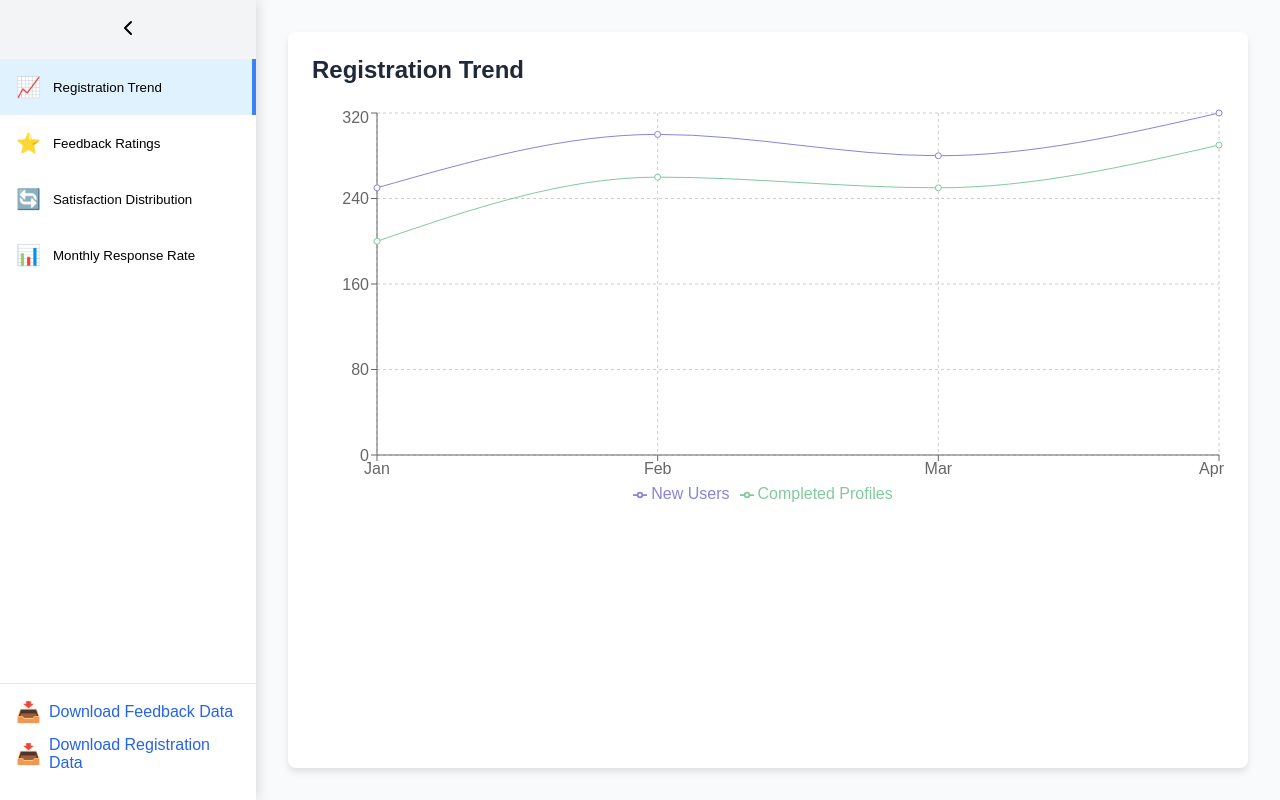
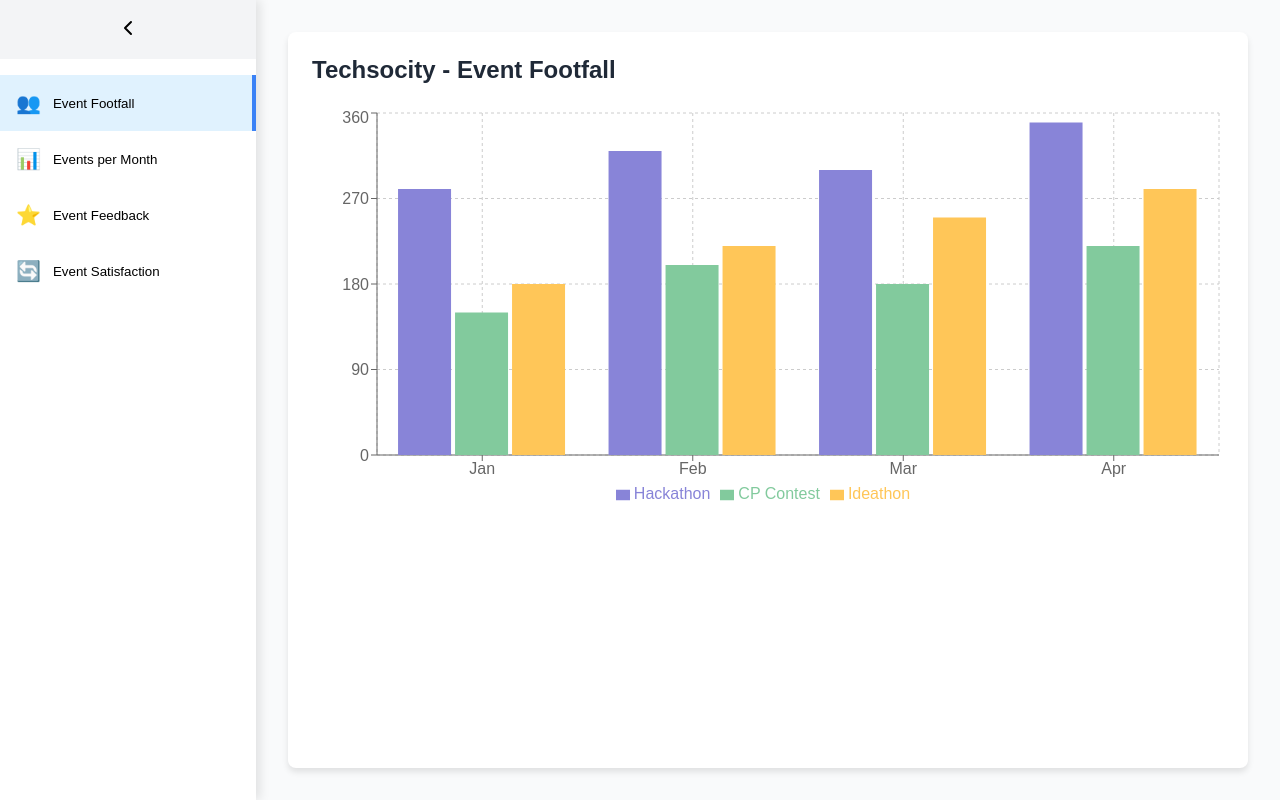
Before and after one commit to priyanshigoyal2801/EventHub, a React (Vite) app in the folder frontend/: page /stats in a window 1280 px wide. Built offline with nearby package versions, Linux system fonts and the light colour scheme.

Commit message:
minor changes in graphs

```diff
--- a/frontend/src/css/StatsPage.module.css
+++ b/frontend/src/css/StatsPage.module.css
@@ -38,6 +38,7 @@
 .chartList {
   flex: 1;
   overflow-y: auto;
+  padding-top: 16px;
 }
 
 .chartButton {
@@ -64,29 +65,6 @@
 }
 
 .chartIcon {
-  font-size: 1.25rem;
-}
-
-.downloadSection {
-  padding: 16px;
-  border-top: 1px solid #e5e7eb;
-}
-
-.downloadLink {
-  display: flex;
-  align-items: center;
-  gap: 8px;
-  color: #2563eb;
-  text-decoration: none;
-  margin-bottom: 12px;
-  transition: color 0.2s;
-}
-
-.downloadLink:hover {
-  color: #1d4ed8;
-}
-
-.downloadIcon {
   font-size: 1.25rem;
 }
 
--- a/frontend/src/pages/StatsPage.jsx
+++ b/frontend/src/pages/StatsPage.jsx
@@ -10,31 +10,52 @@
 
 const StatsPage = () => {
   const [sidebarOpen, setSidebarOpen] = useState(true);
-  const [selectedChart, setSelectedChart] = useState('registrationTrend');
+  const [selectedChart, setSelectedChart] = useState('eventFootfall');
   const [isLoading, setIsLoading] = useState(false);
 
-  const feedbackData = [
-    { month: 'Jan', rating: 4.5, responses: 120, satisfaction: 85 },
-    { month: 'Feb', rating: 4.2, responses: 150, satisfaction: 82 },
-    { month: 'Mar', rating: 4.7, responses: 180, satisfaction: 88 },
-    { month: 'Apr', rating: 4.4, responses: 160, satisfaction: 84 }
+  const eventFootfallData = [
+    { month: 'Jan', hackathon: 280, cpContest: 150, ideathon: 180 },
+    { month: 'Feb', hackathon: 320, cpContest: 200, ideathon: 220 },
+    { month: 'Mar', hackathon: 300, cpContest: 180, ideathon: 250 },
+    { month: 'Apr', hackathon: 350, cpContest: 220, ideathon: 280 }
   ];
 
-  const registrationData = [
-    { month: 'Jan', newUsers: 250, completedProfiles: 200 },
-    { month: 'Feb', newUsers: 300, completedProfiles: 260 },
-    { month: 'Mar', newUsers: 280, completedProfiles: 250 },
-    { month: 'Apr', newUsers: 320, completedProfiles: 290 }
+  const eventCountData = [
+    { month: 'Jan', hackathon: 2, cpContest: 4, ideathon: 1 },
+    { month: 'Feb', hackathon: 3, cpContest: 4, ideathon: 2 },
+    { month: 'Mar', hackathon: 2, cpContest: 5, ideathon: 2 },
+    { month: 'Apr', hackathon: 3, cpContest: 4, ideathon: 3 }
+  ];
+
+  const feedbackData = [
+    {
+      event: 'Hackathon',
+      rating: 4.5,
+      responses: 120,
+      satisfaction: 85
+    },
+    {
+      event: 'CP Contest',
+      rating: 4.7,
+      responses: 150,
+      satisfaction: 88
+    },
+    {
+      event: 'Ideathon',
+      rating: 4.4,
+      responses: 130,
+      satisfaction: 82
+    }
   ];
 
   const chartOptions = [
-    { id: 'registrationTrend', title: 'Registration Trend', icon: '📈' },
-    { id: 'feedbackRatings', title: 'Feedback Ratings', icon: '⭐' },
-    { id: 'satisfactionPie', title: 'Satisfaction Distribution', icon: '🔄' },
-    { id: 'responseRate', title: 'Monthly Response Rate', icon: '📊' }
+    { id: 'eventFootfall', title: 'Event Footfall', icon: '👥' },
+    { id: 'eventCount', title: 'Events per Month', icon: '📊' },
+    { id: 'feedbackRatings', title: 'Event Feedback', icon: '⭐' },
+    { id: 'satisfactionPie', title: 'Event Satisfaction', icon: '🔄' }
   ];
 
-  const COLORS = ['#0088FE', '#00C49F', '#FFBB28', '#FF8042'];
+  const COLORS = ['#0088FE', '#00C49F', '#FFBB28'];
 
   const handleChartChange = (chartId) => {
     setIsLoading(true);
@@ -52,18 +73,35 @@
     }
 
     switch(selectedChart) {
-      case 'registrationTrend':
+      case 'eventFootfall':
         return (
           <ResponsiveContainer width="100%" height={400}>
-            <LineChart data={registrationData}>
+            <BarChart data={eventFootfallData}>
               <CartesianGrid strokeDasharray="3 3" />
               <XAxis dataKey="month" />
               <YAxis />
               <Tooltip />
               <Legend />
-              <Line type="monotone" dataKey="newUsers" stroke="#8884d8" name="New Users" />
-              <Line type="monotone" dataKey="completedProfiles" stroke="#82ca9d" name="Completed Profiles" />
-            </LineChart>
+              <Bar dataKey="hackathon" fill="#8884d8" name="Hackathon" />
+              <Bar dataKey="cpContest" fill="#82ca9d" name="CP Contest" />
+              <Bar dataKey="ideathon" fill="#ffc658" name="Ideathon" />
+            </BarChart>
+          </ResponsiveContainer>
+        );
+
+      case 'eventCount':
+        return (
+          <ResponsiveContainer width="100%" height={400}>
+            <BarChart data={eventCountData}>
+              <CartesianGrid strokeDasharray="3 3" />
+              <XAxis dataKey="month" />
+              <YAxis />
+              <Tooltip />
+              <Legend />
+              <Bar dataKey="hackathon" fill="#8884d8" name="Hackathon" />
+              <Bar dataKey="cpContest" fill="#82ca9d" name="CP Contest" />
+              <Bar dataKey="ideathon" fill="#ffc658" name="Ideathon" />
+            </BarChart>
           </ResponsiveContainer>
         );
 
@@ -72,11 +110,12 @@
           <ResponsiveContainer width="100%" height={400}>
             <BarChart data={feedbackData}>
               <CartesianGrid strokeDasharray="3 3" />
-              <XAxis dataKey="month" />
+              <XAxis dataKey="event" />
               <YAxis />
               <Tooltip />
               <Legend />
               <Bar dataKey="rating" fill="#8884d8" name="Average Rating" />
+              <Bar dataKey="responses" fill="#82ca9d" name="Total Responses" />
             </BarChart>
           </ResponsiveContainer>
         );
@@ -88,7 +127,7 @@
               <Pie
                 data={feedbackData}
                 dataKey="satisfaction"
-                nameKey="month"
+                nameKey="event"
                 cx="50%"
                 cy="50%"
                 outerRadius={150}
@@ -102,20 +141,6 @@
               <Tooltip />
               <Legend />
             </PieChart>
-          </ResponsiveContainer>
-        );
-
-      case 'responseRate':
-        return (
-          <ResponsiveContainer width="100%" height={400}>
-            <BarChart data={feedbackData}>
-              <CartesianGrid strokeDasharray="3 3" />
-              <XAxis dataKey="month" />
-              <YAxis />
-              <Tooltip />
-              <Legend />
-              <Bar dataKey="responses" fill="#82ca9d" name="Total Responses" />
-            </BarChart>
           </ResponsiveContainer>
         );
 
@@ -148,31 +173,12 @@
             </button>
           ))}
         </div>
-
-        <div className={styles.downloadSection}>
-          <a
-            href="/assets/feedback.csv"
-            download
-            className={styles.downloadLink}
-          >
-            <span className={styles.downloadIcon}>📥</span>
-            {sidebarOpen && <span>Download Feedback Data</span>}
-          </a>
-          <a
-            href="/assets/registration.xlsx"
-            download
-            className={styles.downloadLink}
-          >
-            <span className={styles.downloadIcon}>📥</span>
-            {sidebarOpen && <span>Download Registration Data</span>}
-          </a>
-        </div>
       </div>
 
       <main className={styles.mainContent}>
         <div className={styles.chartContainer}>
           <h1 className={styles.chartTitle}>
-            {chartOptions.find(c => c.id === selectedChart)?.title}
+            Techsocity - {chartOptions.find(c => c.id === selectedChart)?.title}
           </h1>
           <div className={styles.chartWrapper}>
             {renderChart()}
```
Also changed, not shown: frontend/src/assets/feedback.csv, frontend/src/assets/registration.csv.
